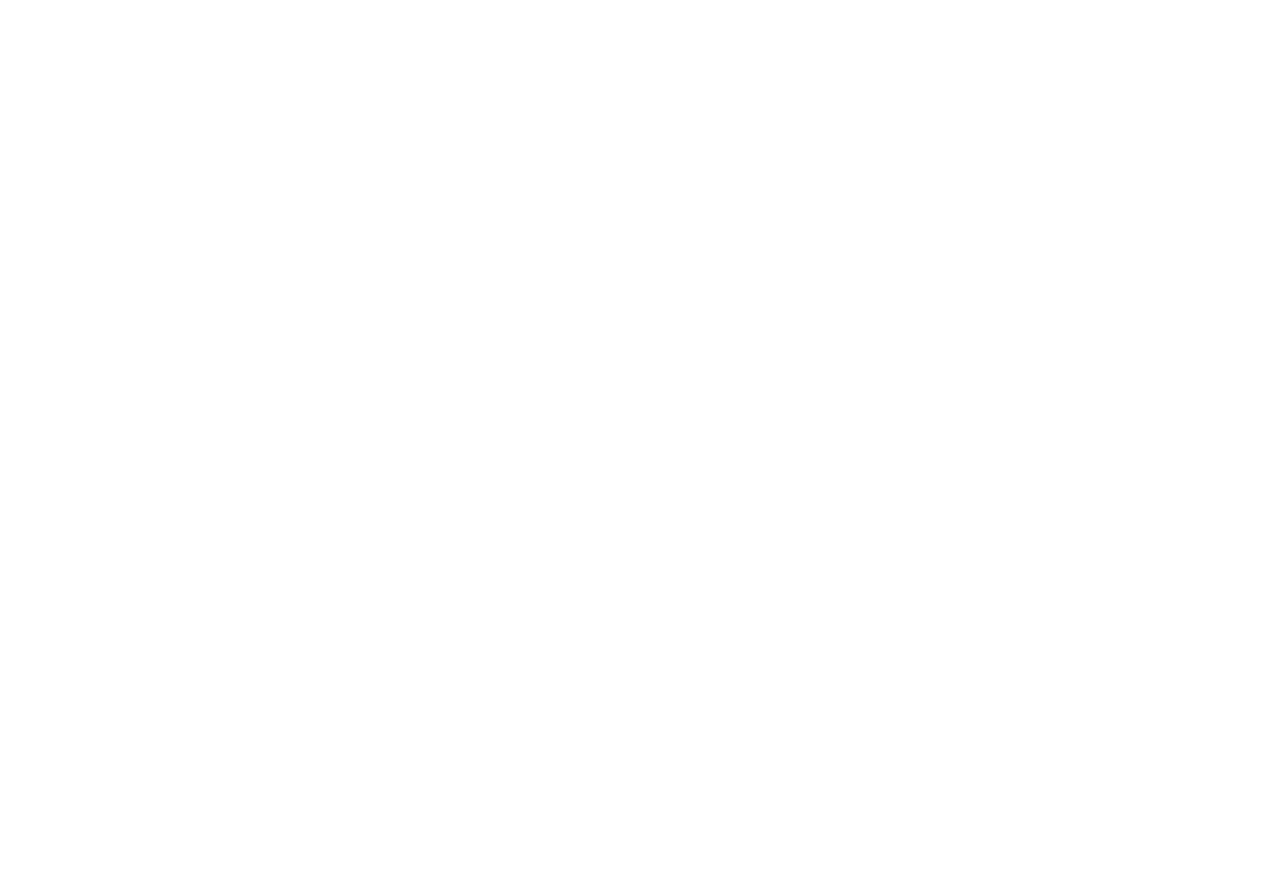
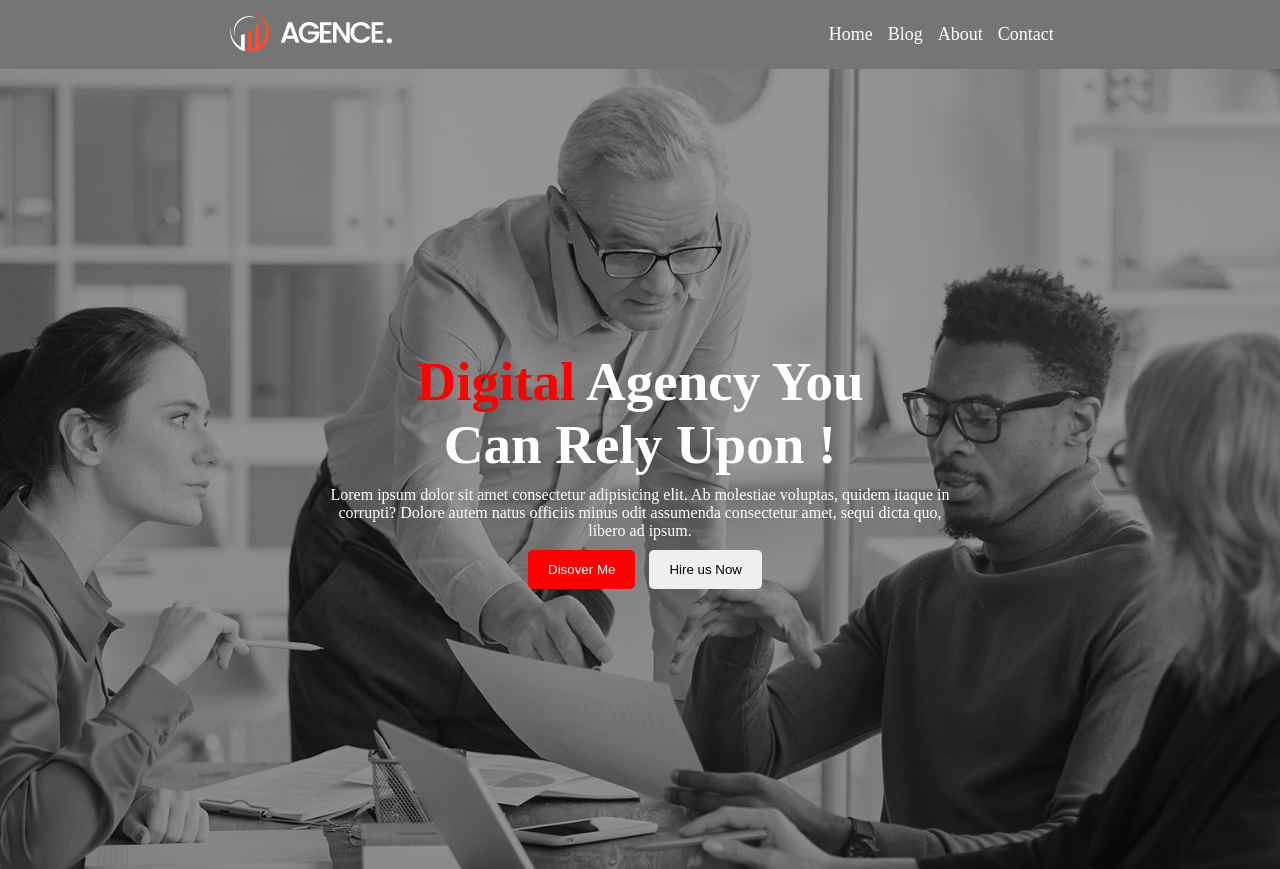
Before and after one commit to Nuru838/digital-agency, a plain HTML site: page index.html in a window 1280 px wide. Before the commit the page ends 800 px from the top, so only its background shows below. Drawn offline with Linux system fonts and the light colour scheme.

Commit message:
Nav and banner created

```diff
--- a/index.html
+++ b/index.html
@@ -3,9 +3,37 @@
 <head>
     <meta charset="UTF-8">
     <meta name="viewport" content="width=device-width, initial-scale=1.0">
-    <title>Document</title>
+    <title>Digital Agency</title>
+
+    <link rel="stylesheet" href="style.css">
 </head>
 <body>
+    <header>
+        <!-- Menu bar and banner area  -->
+        <div class="nav-container">
+            <div class="logo">
+                <img src="./asset/logo/logo.png" alt="">
+            </div>
+            <div class="menus">
+                <ul>
+                    <li>Home</li>
+                    <li>Blog</li>
+                    <li>About</li>
+                    <li>Contact</li>
+                </ul>
+            </div>
+        </div>
+        <div class="banner-container">
+            <div class="banner-info">
+              <h1 class="title"> <span class="digital-title">Digital</span>  Agency You <br> Can Rely Upon !</h1>
+              <p class="description">Lorem ipsum dolor sit amet consectetur adipisicing elit. Ab molestiae voluptas, quidem itaque in corrupti? Dolore autem natus officiis minus odit assumenda consectetur amet, sequi dicta quo, libero ad ipsum.</p>
+              <button class="btn bg-primary">Disover Me</button>
+              <button class="btn">Hire us Now</button>
+            </div>
+        </div>
 
+    </header>
+    <main></main>
+    <footer></footer>
 </body>
 </html>
--- a/style.css
+++ b/style.css
@@ -0,0 +1,54 @@
+*{
+    margin: 0px;
+    padding: 0px;
+}
+
+/* Menu and banner style  */
+.nav-container{
+    display: flex;
+    justify-content: space-around;
+    background-color: rgb(117, 117, 117);
+    padding: 10px;
+    align-items: center;
+}
+.menus>ul{
+    list-style: none;
+    display: flex;
+    gap: 15px;
+    font-size: 18px;
+    color: white;
+}
+.banner-container{
+    height: 100vh;
+    background-image: url('./asset/image/background.jpg'), linear-gradient(rgba(0,0,0,0.4), rgba(0,0,0,0.4));
+    background-position: center;
+    background-size: cover;
+    background-blend-mode: overlay;
+    text-align: center;
+    display: flex;
+    align-items: center;
+}
+.digital-title{
+    color: red;
+}
+.title{
+    font-size: 55px;
+    font-weight: bold;
+    color: white;
+}
+.description{
+    color: white;
+    padding: 10px;
+    width: 50%;
+    margin: auto;
+}
+.btn{
+    padding: 12px 20px;
+    border-radius: 5px;
+    border: none;
+    margin-left: 10px;
+}
+.bg-primary{
+    color: white;
+    background-color: red;
+}
```
